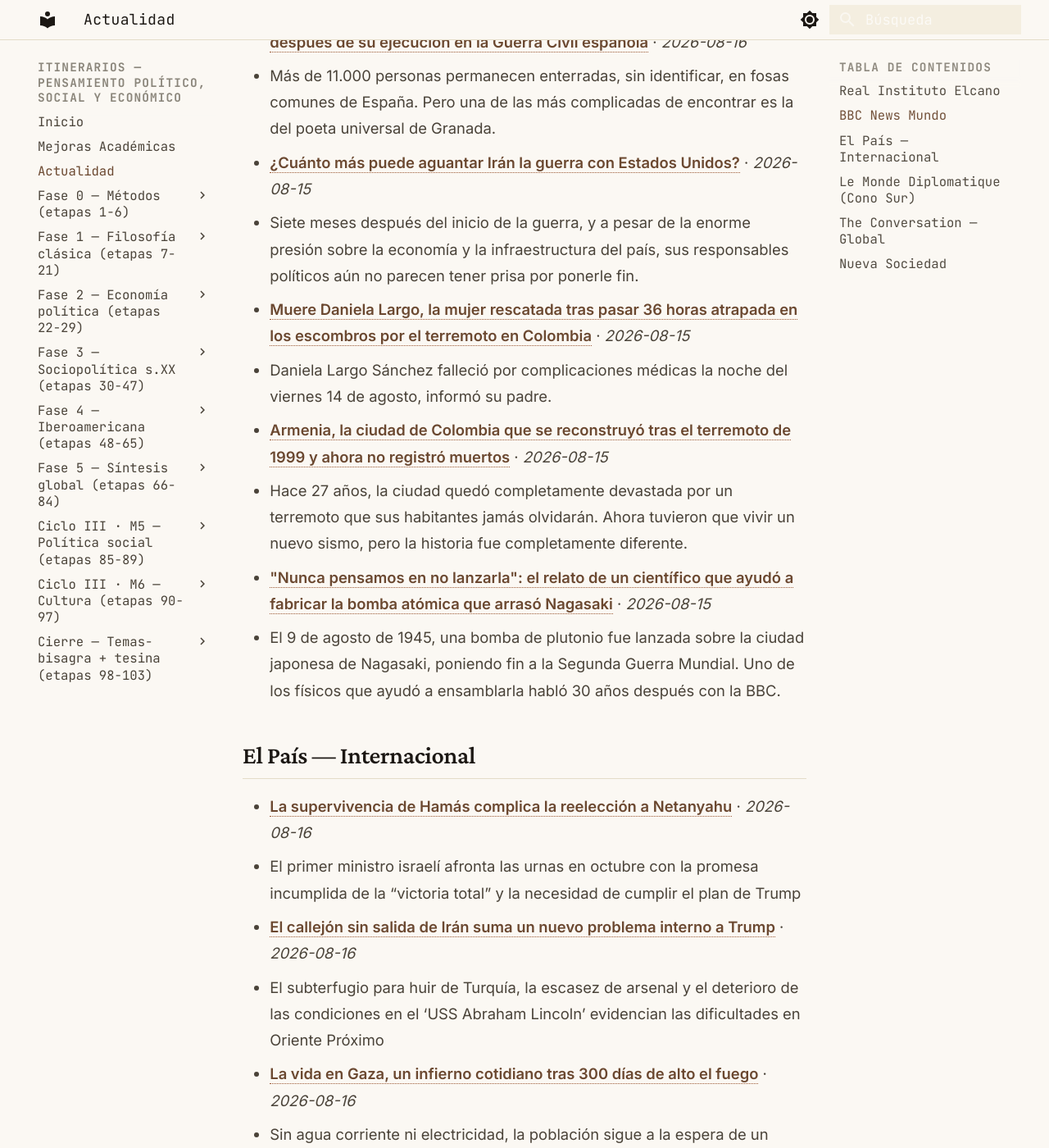
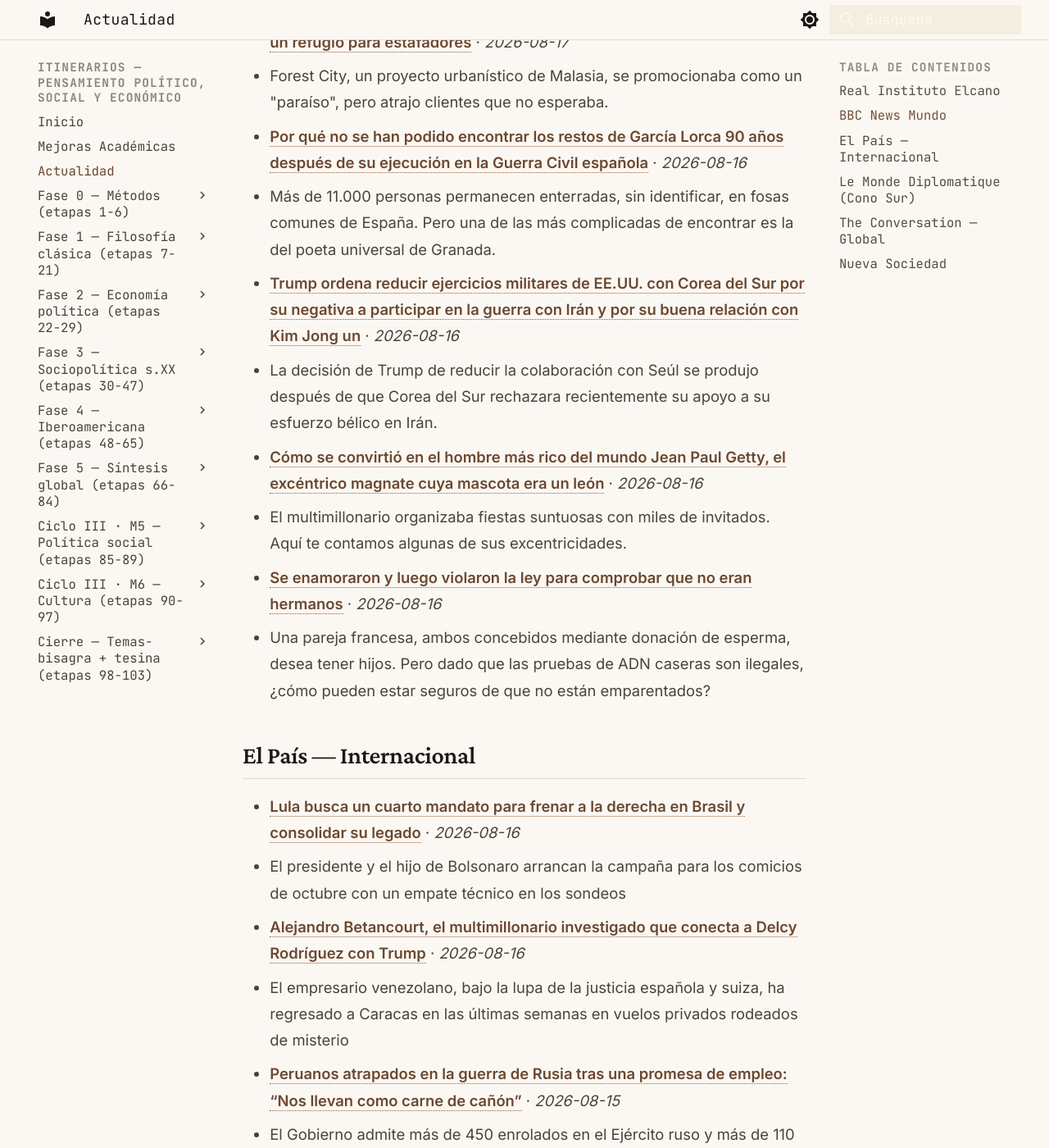
Before and after one commit to MrSpagVi/Curso, an MkDocs documentation site: the page built from docs/actualidad.md, in a window 1280 px wide and 1400 px high, scrolled down 896 px. Shown: the whole window at 82% size. Built offline with MkDocs 1.6.1 and Material for MkDocs 9.7.7, drawn with Linux system fonts in a browser that asks for light colours; some of the changed text lies outside the part shown.

Commit message:
auto: actualidad 2026-08-17

```diff
--- a/docs/actualidad.md
+++ b/docs/actualidad.md
@@ -6,7 +6,7 @@ title: Actualidad
 
 Últimos titulares de fuentes que dictan agenda en ciencia política y geopolítica. Actualizado automáticamente cada día (vía GitHub Actions).
 
-_Última actualización: 2026-08-16 06:24 UTC_
+_Última actualización: 2026-08-17 06:35 UTC_
 
 !!! tip "Ritual mensual — #actualidad"
     El último sábado de cada mes: agarrá **un** titular de los de abajo y escribí **300 palabras** aplicándole **2 autores** del último mes que leíste. ¿Qué diría cada uno? ¿En qué chocan? No resumas la noticia — usala como caso para pensar con las herramientas que venís construyendo. Guardá el texto con el tag `#actualidad` en tu sistema de notas. Esto convierte la teoría en criterio sobre la coyuntura: el objetivo del plan no es citar a Maquiavelo, es leer el presente con él.
@@ -17,25 +17,25 @@ _Sin datos en esta ejecución. Visitar fuente: [https://www.realinstitutoelcano.
 
 ## BBC News Mundo
 
+- **[Forest City, la ciudad fantasma con rascacielos vacíos que se convirtió en un refugio para estafadores](https://www.bbc.com/mundo/articles/cm2ggn9jm66o?at_medium=RSS&at_campaign=rss)** · *2026-08-17*
+  - Forest City, un proyecto urbanístico de Malasia, se promocionaba como un "paraíso", pero atrajo clientes que no esperaba.
 - **[Por qué no se han podido encontrar los restos de García Lorca 90 años después de su ejecución en la Guerra Civil española](https://www.bbc.com/mundo/articles/c78gxlj1e55o?at_medium=RSS&at_campaign=rss)** · *2026-08-16*
   - Más de 11.000 personas permanecen enterradas, sin identificar, en fosas comunes de España. Pero una de las más complicadas de encontrar es la del poeta universal de Granada.
-- **[¿Cuánto más puede aguantar Irán la guerra con Estados Unidos?](https://www.bbc.com/mundo/articles/c0rdylwpj4no?at_medium=RSS&at_campaign=rss)** · *2026-08-15*
-  - Siete meses después del inicio de la guerra, y a pesar de la enorme presión sobre la economía y la infraestructura del país, sus responsables políticos aún no parecen tener prisa por ponerle fin.
-- **[Muere Daniela Largo, la mujer rescatada tras pasar 36 horas atrapada en los escombros por el terremoto en Colombia](https://www.bbc.com/mundo/articles/ckg447er5gpo?at_medium=RSS&at_campaign=rss)** · *2026-08-15*
-  - Daniela Largo Sánchez falleció por complicaciones médicas la noche del viernes 14 de agosto, informó su padre.
-- **[Armenia, la ciudad de Colombia que se reconstruyó tras el terremoto de 1999 y ahora no registró muertos](https://www.bbc.com/mundo/articles/ckgd8pzkyzxo?at_medium=RSS&at_campaign=rss)** · *2026-08-15*
-  - Hace 27 años, la ciudad quedó completamente devastada por un terremoto que sus habitantes jamás olvidarán. Ahora tuvieron que vivir un nuevo sismo, pero la historia fue completamente diferente.
-- **["Nunca pensamos en no lanzarla": el relato de un científico que ayudó a fabricar la bomba atómica que arrasó Nagasaki](https://www.bbc.com/mundo/articles/cgr7p2z8xwwo?at_medium=RSS&at_campaign=rss)** · *2026-08-15*
-  - El 9 de agosto de 1945, una bomba de plutonio fue lanzada sobre la ciudad japonesa de Nagasaki, poniendo fin a la Segunda Guerra Mundial. Uno de los físicos que ayudó a ensamblarla habló 30 años después con la BBC.
+- **[Trump ordena reducir ejercicios militares de EE.UU. con Corea del Sur por su negativa a participar en la guerra con Irán y por su buena relación con Kim Jong un](https://www.bbc.com/mundo/articles/cjd44v2eg40o?at_medium=RSS&at_campaign=rss)** · *2026-08-16*
+  - La decisión de Trump de reducir la colaboración con Seúl se produjo después de que Corea del Sur rechazara recientemente su apoyo a su esfuerzo bélico en Irán.
+- **[Cómo se convirtió en el hombre más rico del mundo Jean Paul Getty, el excéntrico magnate cuya mascota era un león](https://www.bbc.com/mundo/articles/c5yzzzr5mdeo?at_medium=RSS&at_campaign=rss)** · *2026-08-16*
+  - El multimillonario organizaba fiestas suntuosas con miles de invitados. Aquí te contamos algunas de sus excentricidades.
+- **[Se enamoraron y luego violaron la ley para comprobar que no eran hermanos](https://www.bbc.com/mundo/articles/cpd7p215jyqo?at_medium=RSS&at_campaign=rss)** · *2026-08-16*
+  - Una pareja francesa, ambos concebidos mediante donación de esperma, desea tener hijos. Pero dado que las pruebas de ADN caseras son ilegales, ¿cómo pueden estar seguros de que no están emparentados?
 
 ## El País — Internacional
 
-- **[La supervivencia de Hamás complica la reelección a Netanyahu](https://elpais.com/internacional/2026-08-16/la-supervivencia-de-hamas-complica-la-reeleccion-a-netanyahu.html)** · *2026-08-16*
-  - El primer ministro israelí afronta las urnas en octubre con la promesa incumplida de la “victoria total” y la necesidad de cumplir el plan de Trump
-- **[El callejón sin salida de Irán suma un nuevo problema interno a Trump](https://elpais.com/internacional/2026-08-16/el-callejon-sin-salida-de-iran-suma-un-nuevo-problema-interno-a-trump.html)** · *2026-08-16*
-  - El subterfugio para huir de Turquía, la escasez de arsenal y el deterioro de las condiciones en el ‘USS Abraham Lincoln’ evidencian las dificultades en Oriente Próximo
-- **[La vida en Gaza, un infierno cotidiano tras 300 días de alto el fuego](https://elpais.com/internacional/2026-08-16/la-vida-en-gaza-un-infierno-cotidiano-tras-300-dias-de-alto-el-fuego.html)** · *2026-08-16*
-  - Sin agua corriente ni electricidad, la población sigue a la espera de un futuro distinto. Israel bombardea menos, pero mantiene a cientos de miles de palestinos en tiendas de campaña al bloquear la reconstrucción
+- **[Lula busca un cuarto mandato para frenar a la derecha en Brasil y consolidar su legado](https://elpais.com/internacional/2026-08-16/lula-arranca-la-campana-para-conquistar-un-cuarto-mandato-no-voy-a-permitir-que-la-derecha-regrese-al-poder.html)** · *2026-08-16*
+  - El presidente y el hijo de Bolsonaro arrancan la campaña para los comicios de octubre con un empate técnico en los sondeos
+- **[Alejandro Betancourt, el multimillonario investigado que conecta a Delcy Rodríguez con Trump](https://elpais.com/america/2026-08-16/alejandro-betancourt-el-multimillonario-investigado-que-conecta-a-delcy-rodriguez-con-trump.html)** · *2026-08-16*
+  - El empresario venezolano, bajo la lupa de la justicia española y suiza, ha regresado a Caracas en las últimas semanas en vuelos privados rodeados de misterio
+- **[Peruanos atrapados en la guerra de Rusia tras una promesa de empleo: “Nos llevan como carne de cañón”](https://elpais.com/america/2026-08-15/peruanos-atrapados-en-la-guerra-de-rusia-tras-una-promesa-de-empleo-nos-llevan-como-carne-de-canon.html)** · *2026-08-15*
+  - El Gobierno admite más de 450 enrolados en el Ejército ruso y más de 110 desaparecidos
 - **[Gaza bajo la tregua o la banalización del horror](https://elpais.com/internacional/2026-08-16/gaza-bajo-la-tregua-o-la-banalizacion-del-horror.html)** · *2026-08-16*
   - La Franja se ha convertido en uno de los mayores infiernos, con la población sometida a unas miserables condiciones de vida que debieran sonrojar a la humanidad
 - **[La frontera de Ceuta como muro de Berlín invertido](https://elpais.com/opinion/2026-08-16/la-frontera-de-ceuta-como-muro-de-berlin-invertido.html)** · *2026-08-16*
@@ -47,16 +47,16 @@ _Sin datos en esta ejecución. Visitar fuente: [https://www.eldiplo.org/feed/](h
 
 ## The Conversation — Global
 
-- **[A brief history of embroidery – and how to get started yourself](https://theconversation.com/a-brief-history-of-embroidery-and-how-to-get-started-yourself-288312)** · *2026-08-14*
-  - These are the easiest embroidery techniques to attempt for beginners.
-- **[Four reasons why fully electric homes can be affordable and efficient](https://theconversation.com/four-reasons-why-fully-electric-homes-can-be-affordable-and-efficient-288037)** · *2026-08-14*
-  - The EU’s new electrification plan aims to slash reliance on fossil fuels by doubling the number of heat pumps by 2030.
-- **[European ‘war fatigue’ may be growing – but Ukraine’s recent momentum could buy time](https://theconversation.com/european-war-fatigue-may-be-growing-but-ukraines-recent-momentum-could-buy-time-289733)** · *2026-08-14*
-  - Ukraine’s uptick in fortunes bodes well for the ability of European leaders to keep their citizens on board with the war effort.
-- **[From padded bras to penis injections: how changing body shape can give athletes a competitive edge](https://theconversation.com/from-padded-bras-to-penis-injections-how-changing-body-shape-can-give-athletes-a-competitive-edge-289535)** · *2026-08-14*
-  - These stories sound bizarre, but they highlight the battle for marginal gain in competition.
-- **[One of the most common brain disorders is one of the most misunderstood – how functional neurological disorder is both ‘all in your head’ and beyond it](https://theconversation.com/one-of-the-most-common-brain-disorders-is-one-of-the-most-misunderstood-how-functional-neurological-disorder-is-both-all-in-your-head-and-beyond-it-288048)** · *2026-08-14*
-  - Millions of people suffer from debilitating symptoms their doctors don’t quite believe. But advances in neuroscience and education may be changing the tides for treatment.
+- **[Will other states follow NSW into the national gun buy-back scheme – and will it make any difference?](https://theconversation.com/will-other-states-follow-nsw-into-the-national-gun-buy-back-scheme-and-will-it-make-any-difference-289868)** · *2026-08-17*
+  - Anthony Albanese has the NSW premier on board for the national scheme – but other states remain undecided or implacably opposed.
+- **[Do you pay rent with a credit card? Soon, you may not have the option](https://theconversation.com/do-you-pay-rent-with-a-credit-card-soon-you-may-not-have-the-option-289802)** · *2026-08-17*
+  - A looming ban on card surcharges is forcing a rethink of payments – across banks, businesses, government agencies and more.
+- **[Can vitamin C cure a cold? How a Nobel Prize winner convinced us it could](https://theconversation.com/can-vitamin-c-cure-a-cold-how-a-nobel-prize-winner-convinced-us-it-could-286242)** · *2026-08-17*
+  - When a chemist wrote a book about vitamin C curing the common cold, the world took note. How wrong we all were.
+- **[View from The Hill: Hard-right Alex Antic in strong position to become SA Liberal president](https://theconversation.com/view-from-the-hill-hard-right-alex-antic-in-strong-position-to-become-sa-liberal-president-289808)** · *2026-08-17*
+  - The state party’s Senate ticket is shaping up to be a bunfight, with three senators up for election but perhaps only one likely to survive at the 2028 election.
+- **[Child-like sex dolls are being stopped at Australia’s border. They could be an early child protection warning](https://theconversation.com/child-like-sex-dolls-are-being-stopped-at-australias-border-they-could-be-an-early-child-protection-warning-287689)** · *2026-08-17*
+  - It’s illegal to import or possess them, but child-like sex dolls can be bought online. Each seizure is an opportunity to prevent real child sex abuse.
 
 ## Nueva Sociedad
 
```
